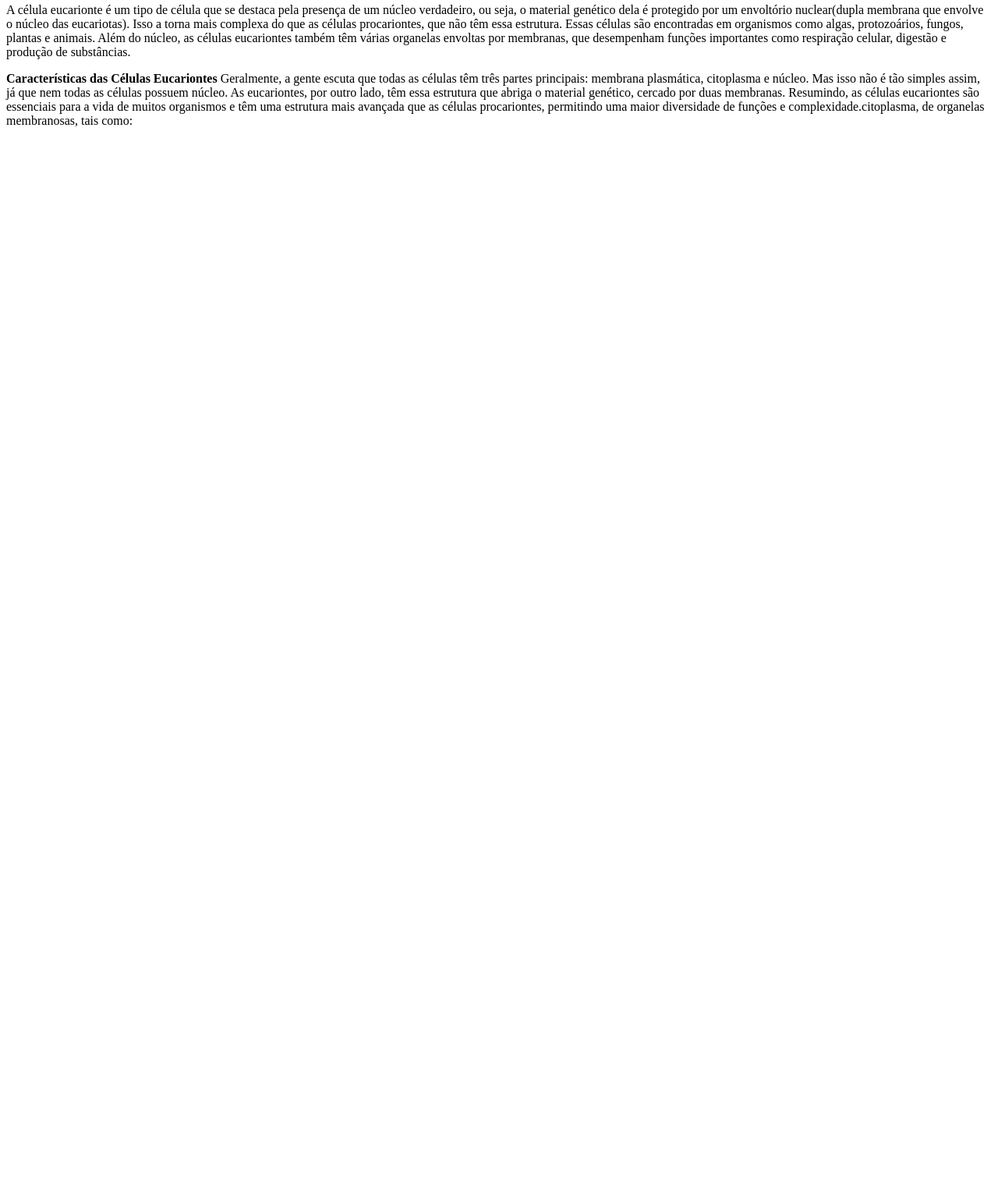
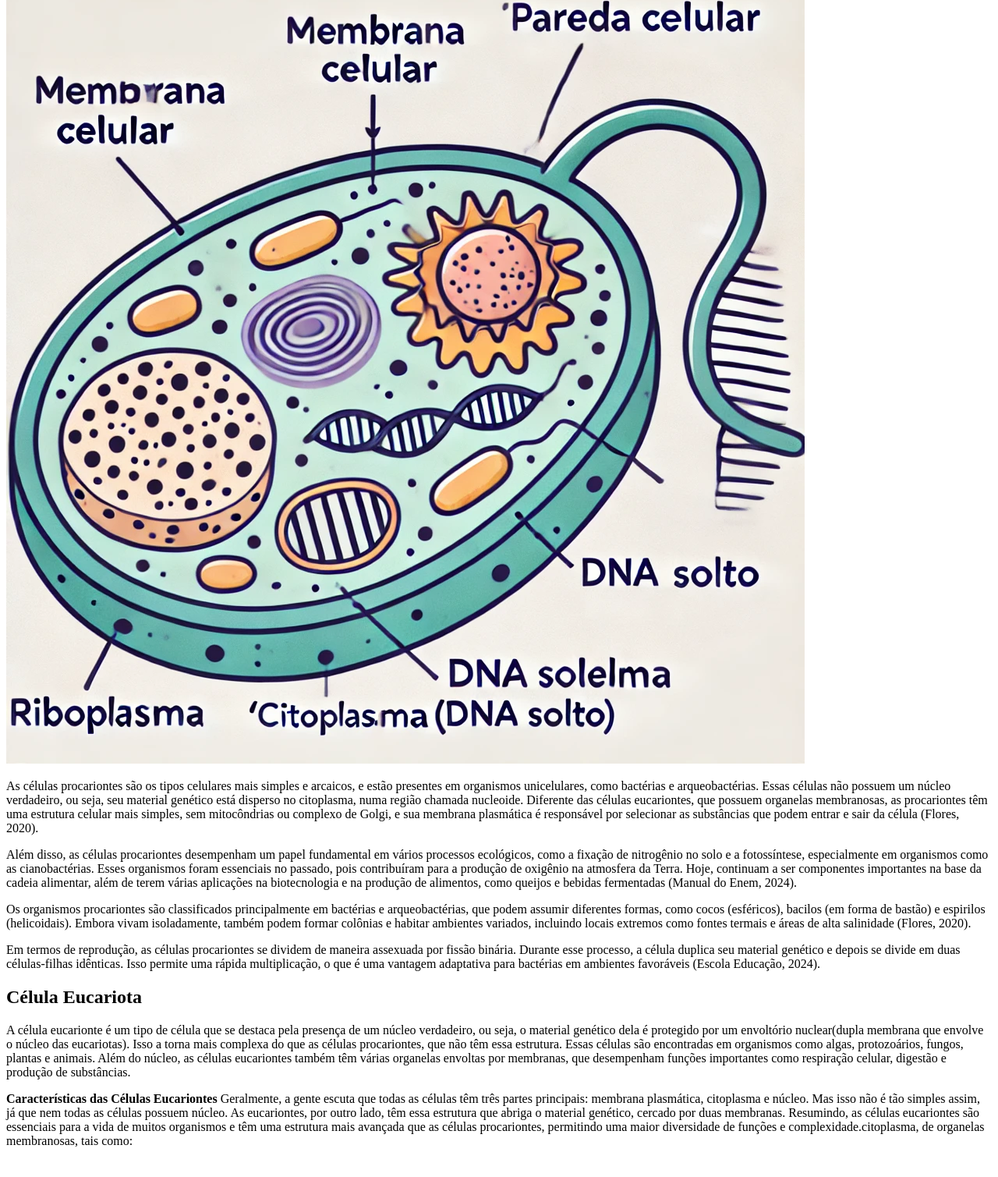
Before and after one commit to juliacdss/biologia, a plain HTML site: page index.html in a window 1280 px wide. Shown: the part 311-1820 px from the top of the page at 78% size. Before the commit the page ends 800 px from the top, so only its background shows below. Drawn offline with Linux system fonts and the light colour scheme.

Commit message:
alteracoes

```diff
--- a/index.html
+++ b/index.html
@@ -13,7 +13,7 @@
         <nav>
             <ul>
                 <li><a href="#citologia">O que é Citologia?</a></li>
-                <li><a href="organelas.html">O que é Citologia?</a></li>
+                <li><a href="organelas.html">O que são Organelas?</a></li>
             </ul>
         </nav>
         <h1>
@@ -36,15 +36,40 @@
 
             <h2>Célula Procariota</h2>
             <h3>O que é?</h3>
-            <p></p>
+            <div>
+            <img src="images/celula.jpeg" alt="">
+            <div>
+            <p>As células procariontes são os tipos celulares mais simples e arcaicos, e estão presentes em organismos
+                unicelulares, como bactérias e arqueobactérias. Essas células não possuem um núcleo verdadeiro, ou seja,
+                seu material genético está disperso no citoplasma, numa região chamada nucleoide. Diferente das células
+                eucariontes, que possuem organelas membranosas, as procariontes têm uma estrutura celular mais simples,
+                sem mitocôndrias ou complexo de Golgi, e sua membrana plasmática é responsável por selecionar as
+                substâncias que podem entrar e sair da célula (Flores, 2020). </p>
+            <p>
+                Além disso, as células procariontes desempenham um papel fundamental em vários processos ecológicos,
+                como a fixação de nitrogênio no solo e a fotossíntese, especialmente em organismos como as
+                cianobactérias. Esses organismos foram essenciais no passado, pois contribuíram para a produção de
+                oxigênio na atmosfera da Terra. Hoje, continuam a ser componentes importantes na base da cadeia
+                alimentar, além de terem várias aplicações na biotecnologia e na produção de alimentos, como queijos e
+                bebidas fermentadas (Manual do Enem, 2024).
+            </p>
 
+            <p>Os organismos procariontes são classificados principalmente em bactérias e arqueobactérias, que podem assumir diferentes formas, como cocos (esféricos), bacilos (em forma de bastão) e espirilos (helicoidais). Embora vivam isoladamente, também podem formar colônias e habitar ambientes variados, incluindo locais extremos como fontes termais e áreas de alta salinidade (Flores, 2020).
+            </p>
+
+            <p>
+                Em termos de reprodução, as células procariontes se dividem de maneira assexuada por fissão binária. Durante esse processo, a célula duplica seu material genético e depois se divide em duas células-filhas idênticas. Isso permite uma rápida multiplicação, o que é uma vantagem adaptativa para bactérias em ambientes favoráveis (Escola Educação, 2024).
+            </p>
+            </div>
+            </div>
         </section>
 
         <section class="eucariota">
 
             <h2>Célula Eucariota</h2>
             <p>A célula eucarionte é um tipo de célula que se destaca pela presença de um núcleo verdadeiro, ou seja, o
-                    material genético dela é protegido por um envoltório nuclear(dupla membrana que envolve o núcleo das eucariotas). Isso a torna mais complexa do que as
+                material genético dela é protegido por um envoltório nuclear(dupla membrana que envolve o núcleo das
+                eucariotas). Isso a torna mais complexa do que as
                 células procariontes, que não têm essa estrutura.
 
                 Essas células são encontradas em organismos como algas, protozoários, fungos, plantas e animais. Além do
```
Also changed, not shown: CSS/index.css (added). Lines whose indentation alone changed are shown as unchanged.
